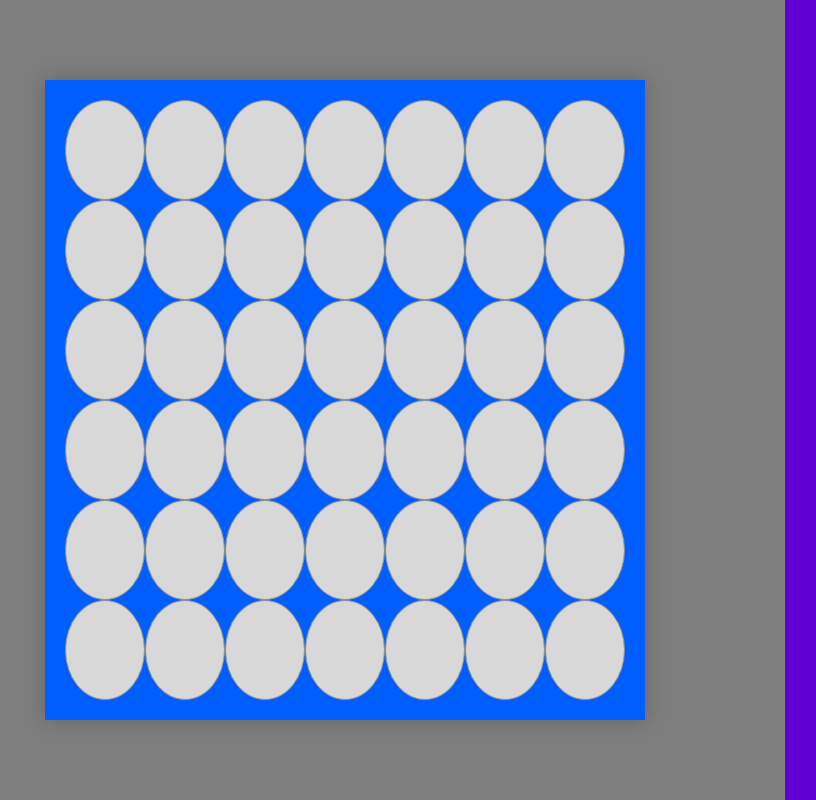
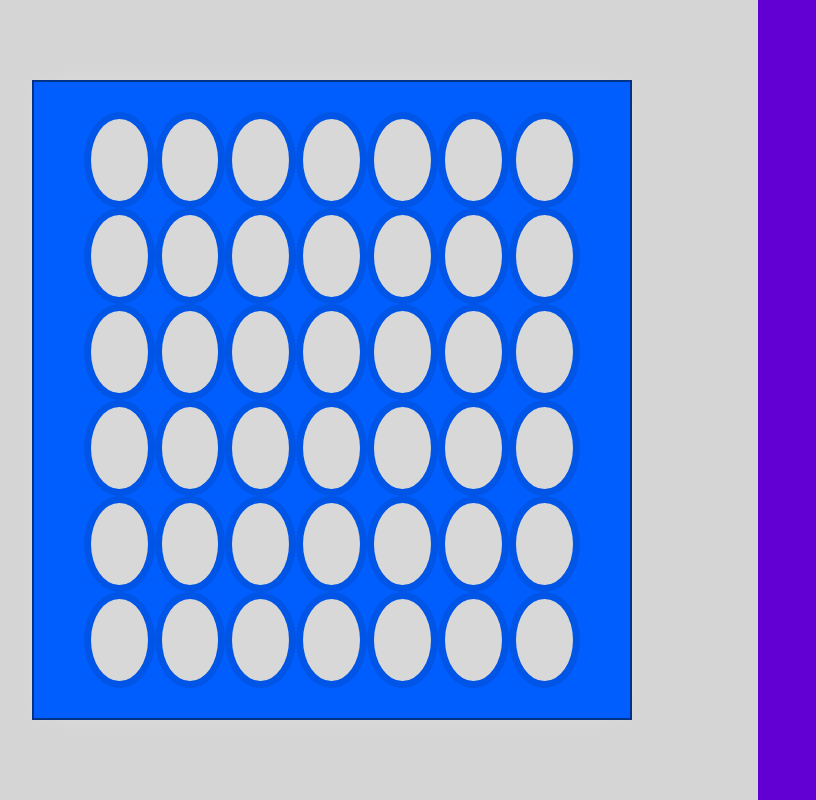
Before and after one commit to renato76/sei-project-1, a plain HTML site: page index.html in a window 1280 px wide. Shown: the whole page, without its empty margins (95-911 px from the left). Drawn offline with Linux system fonts and the light colour scheme.

Commit message:
css added to grid, JS shows each unique grid location

```diff
--- a/scripts/app.js
+++ b/scripts/app.js
@@ -12,8 +12,8 @@ function init() {
     for (let i = 0; i < gridCellCount; i++) { // this adds id number to each cell / div
       const cell = document.createElement('div')
       cell.setAttribute('id', i)
+      cells.push(cell)
       grid.appendChild(cell)
-      cells.push(cell)
     }
     console.log('cells', cells)
   }
--- a/styles/main.css
+++ b/styles/main.css
@@ -20,8 +20,8 @@ body {
   flex-grow: 1;
   align-items: center;
   height: 100vh;
-  background-color: #7e7e7e;
-  padding: 80px 40px;
+  background-color: #d5d5d5;
+  padding: 80px 20px;
 }
 
 .grid {
@@ -29,15 +29,17 @@ body {
   flex-wrap: wrap;
   align-items: center;
   background-color: #005eff;
+  border: 2px solid #013288;
   padding: 20px;
-  box-shadow: 0 0 20px 0 rgba(0, 0, 0, 0.2);
+  box-shadow: 0 0 20px 0 rgba(237, 237, 237, 0.2);
   height: 100%;
   justify-content: center;
+  padding: 30px 50px;
   width: 600px;
 }
 
 .grid div {
-  border: 1px solid #919191;
+  border: 7px solid #0054e6;
   background-color: #d8d8d8;
   border-radius: 50%;
   flex-grow: 1;
```
